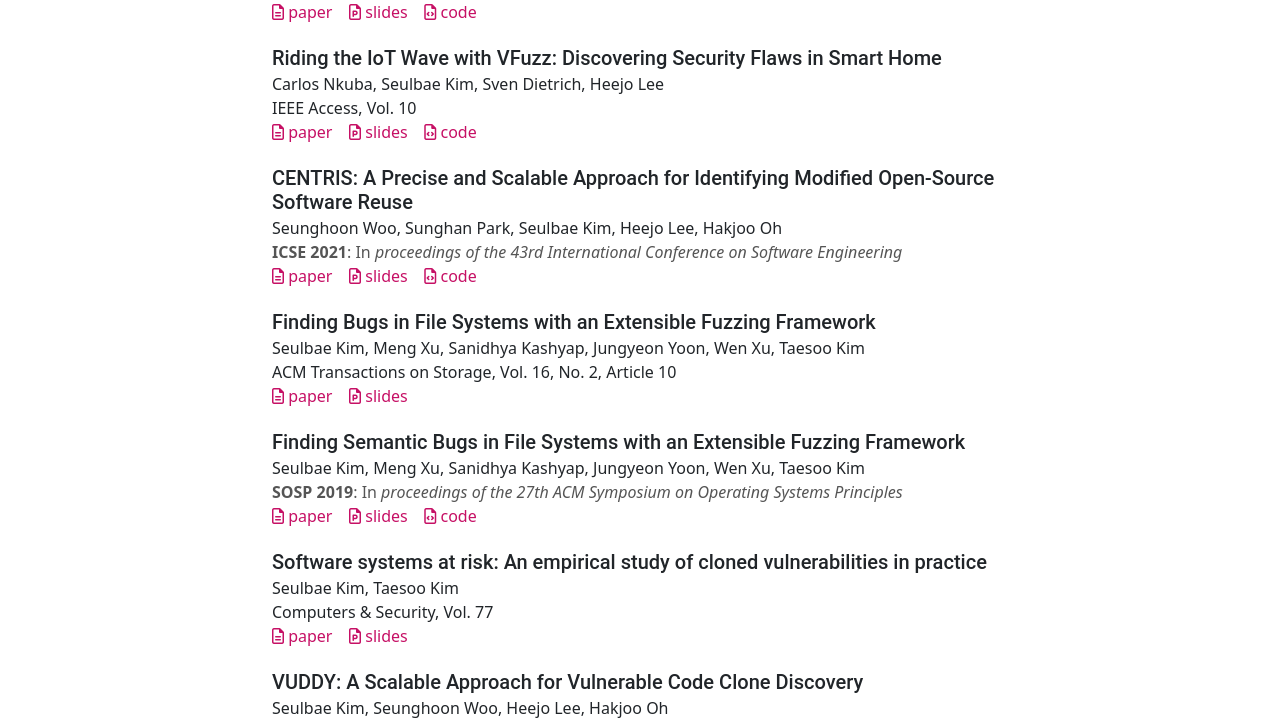
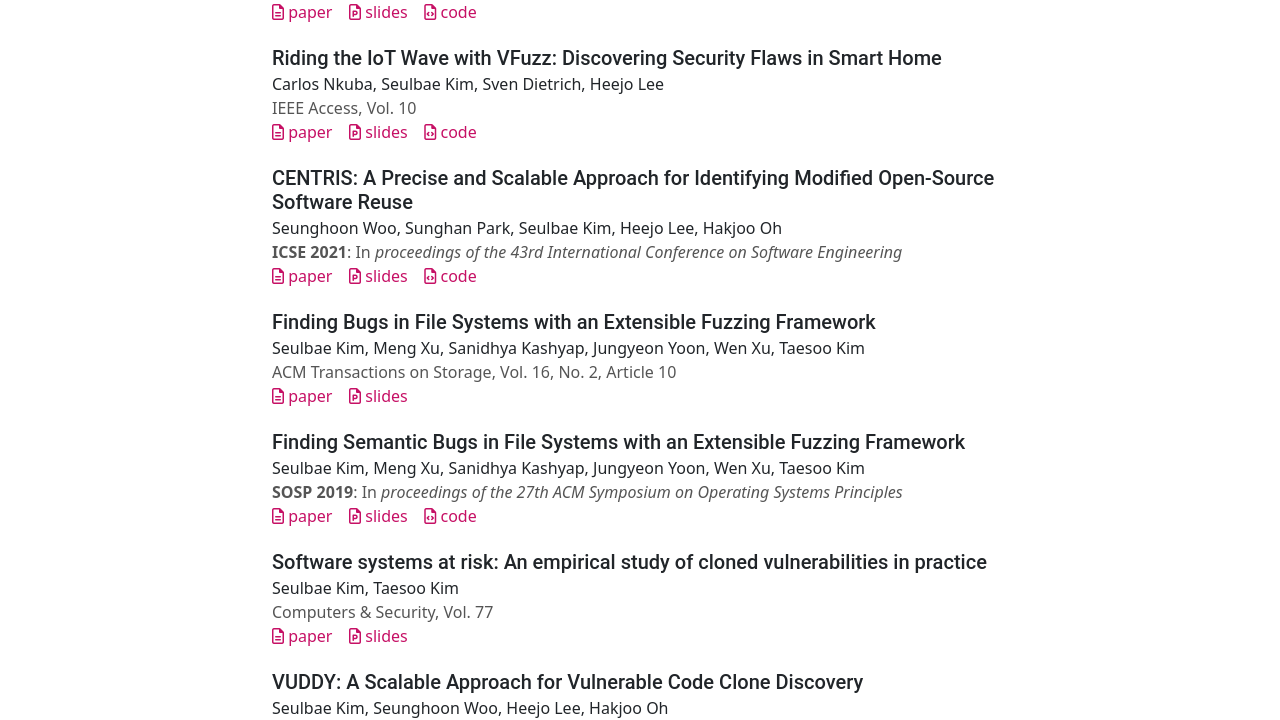
Before and after one commit to postech-compsec/postech-compsec.github.io, a Jekyll site: the page built from pages/publications.md, in a window 1280 px wide. Shown: the part 401-1121 px from the top of the page. Built offline with Jekyll 4.4.1, drawn with Linux system fonts in a browser that asks for light colours; nearby versions of some CDN libraries.

Commit message:
apply to journals too

```diff
--- a/_layouts/publications.html
+++ b/_layouts/publications.html
@@ -31,9 +31,9 @@
     </p>
     <p class="my-1">{{ paper.author | replace: " and ", ", " }}</p>
     {% if paper.abbrev %}
-    <p class="my-1 text-conf"><strong>{{ paper.abbrev }}</strong>: In <i>proceedings of the {{ paper.venue }}</i></p>
+      <p class="my-1 text-conf"><strong>{{ paper.abbrev }}</strong>: In <i>proceedings of the {{ paper.venue }}</i></p>
     {% else %}
-      <p class="my-1">{{ paper.venue }}</p>
+      <p class="my-1 text-conf">{{ paper.venue }}</p>
     {% endif %}
     <p class="my-1">
       {% if paper.file %}
```
